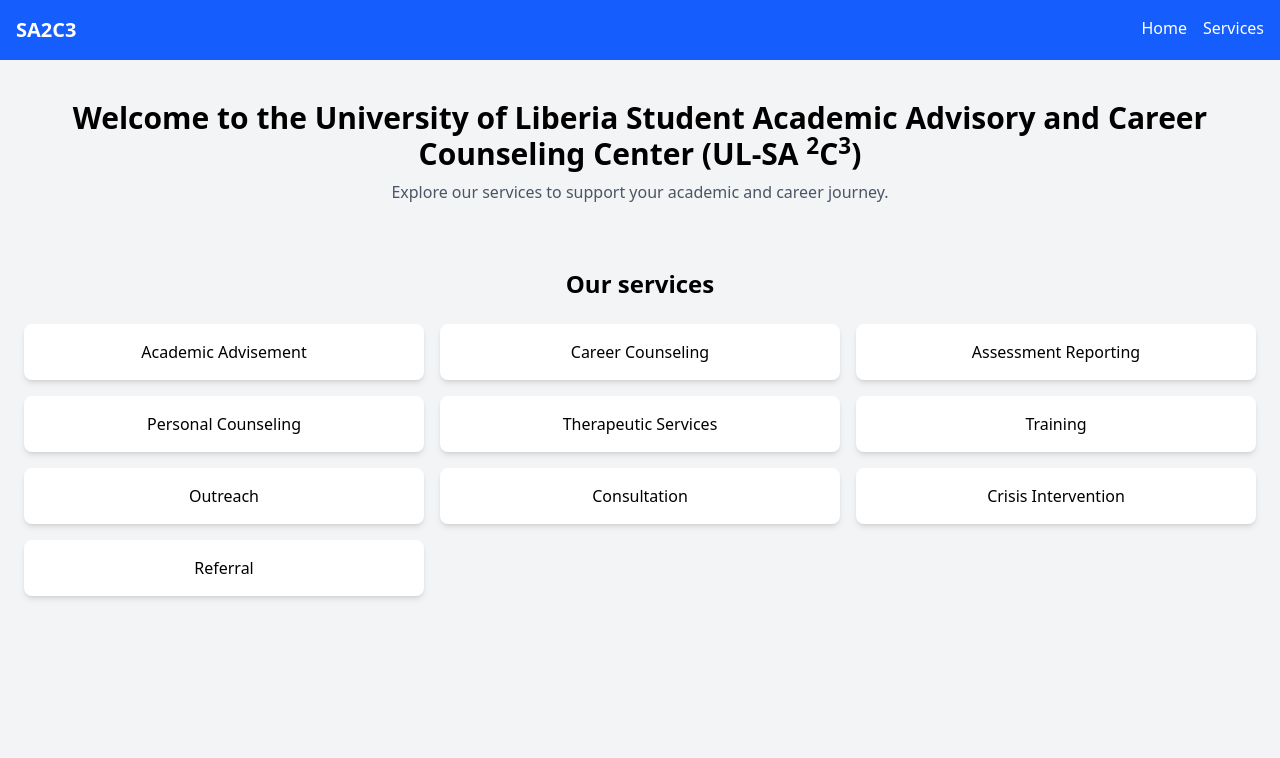
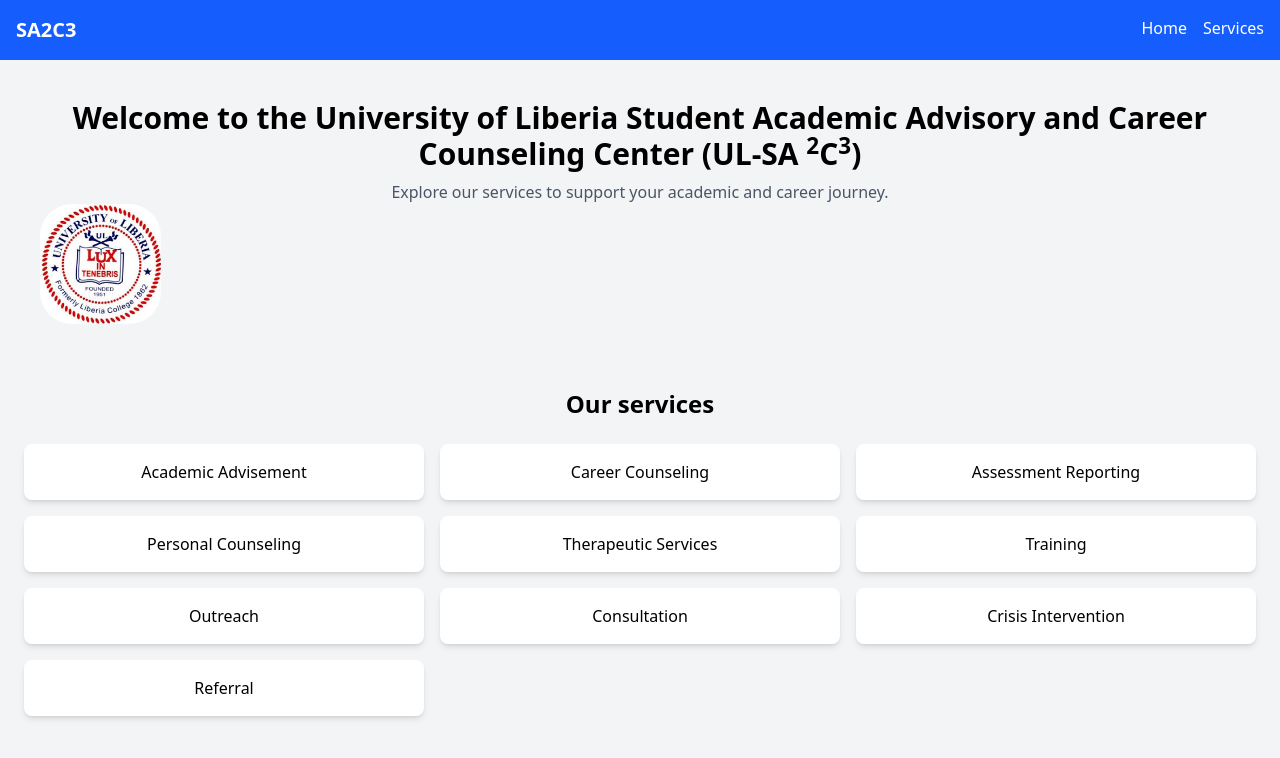
Before and after one commit to nimely111/UL-SA2C3-Guide, a React (Vite) app: page / in a window 1280 px wide. Shown: the top 758 px of the page. Built offline with nearby package versions, Linux system fonts and the light colour scheme.

Commit message:
add university logo

```diff
--- a/src/pages/Home.tsx
+++ b/src/pages/Home.tsx
@@ -1,5 +1,6 @@
 import Navbar from "../components/Navbar";
 import ServicesSection from "../components/ServicesSection";
+import ulLogo from '../assets/logo.png'
 
 const Home = () => {
   return (
@@ -8,6 +9,7 @@
       <header className="text-center p-10">
         <h1 className="text-3xl font-bold">Welcome to the University of Liberia Student Academic Advisory and Career Counseling Center (UL-SA <sup>2</sup>C<sup>3</sup>)</h1>
         <p className="mt-2 text-gray-600">Explore our services to support your academic and career journey.</p>
+      <img className="h-30 rounded-4xl object-center" src={ulLogo} alt="university of liberia logo" />
       </header>
       <ServicesSection />
     </div>
```
